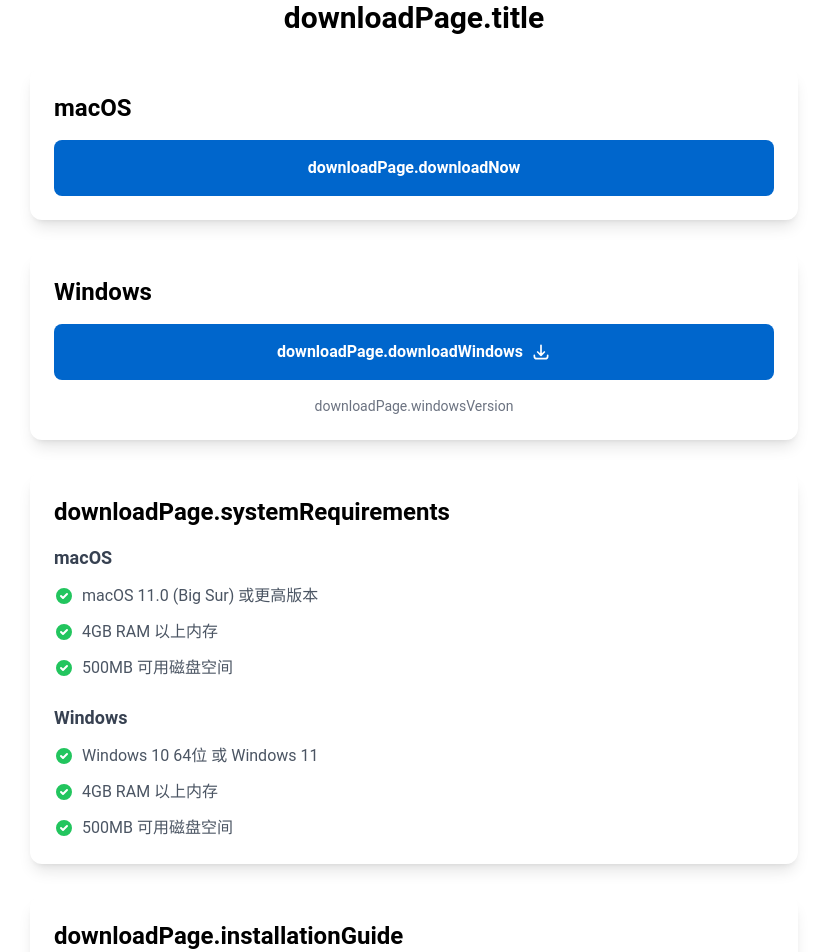
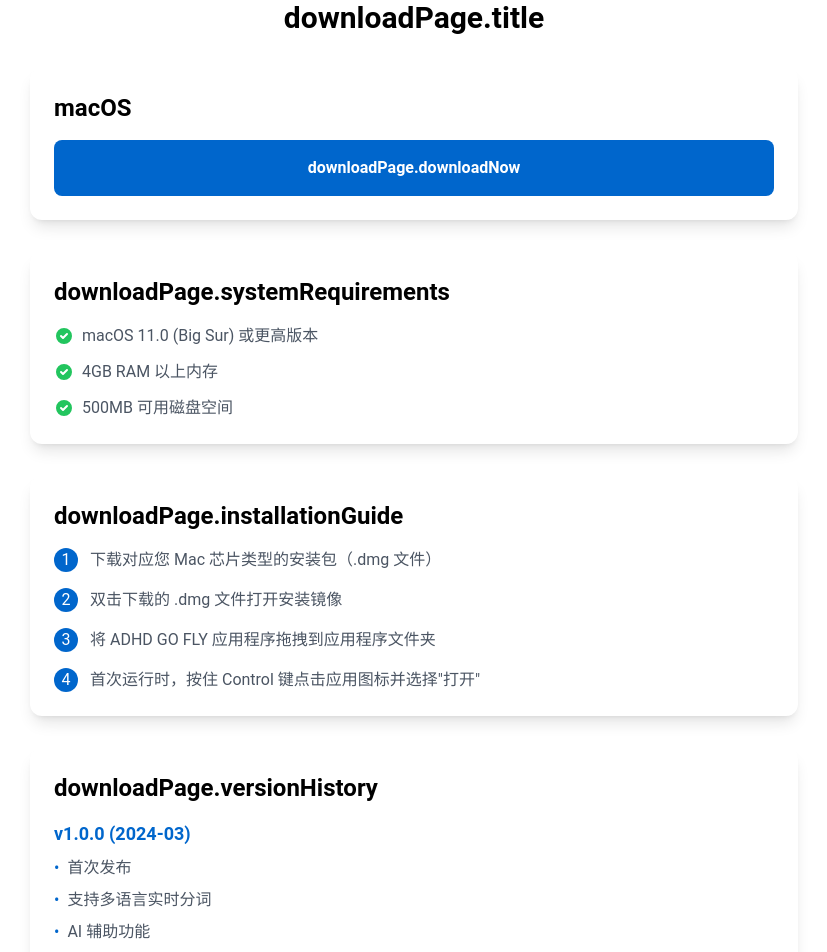
Before and after one commit to getofferhelp/adhdgofly-landing-page, a Vue app: page /download in a window 1280 px wide. Shown: the top 952 px of the page, without its empty margins (226-1053 px from the left). Built offline with nearby package versions, Linux system fonts and the light colour scheme.

Commit message:
Revert "win"
This reverts commit 77d57f04f894b38bc1a4f6349333a08150d54b1c.

```diff
--- a/src/locales/zh.json
+++ b/src/locales/zh.json
@@ -9,21 +9,14 @@
     "requirements": {
       "os": "macOS 11.0 (Big Sur) 或更高版本",
       "ram": "4GB RAM 以上内存",
-      "disk": "500MB 可用磁盘空间",
-      "windows": {
-        "os": "Windows 10 64位 或 Windows 11",
-        "ram": "4GB RAM 以上内存",
-        "disk": "500MB 可用磁盘空间"
-      }
+      "disk": "500MB 可用磁盘空间"
     },
     "installation": {
       "step1": "下载对应您 Mac 芯片类型的安装包（.dmg 文件）",
       "step2": "双击下载的 .dmg 文件打开安装镜像",
       "step3": "将 ADHD GO FLY 应用程序拖拽到应用程序文件夹",
       "step4": "首次运行时，按住 Control 键点击应用图标并选择 '打开' "
-    },
-    "downloadWindows": "下载 Windows 版本",
-    "windowsVersion": "64位系统适用"
+    }
   },
   "meta": {
     "title": "ADHD GO FLY - 多语言阅读编辑工具",
--- a/src/views/Download.vue
+++ b/src/views/Download.vue
@@ -19,31 +19,11 @@
           </div>
         </div>
 
-        <!-- Windows 下载选项 -->
-        <div class="bg-white dark:bg-gray-800 rounded-xl p-6 shadow-lg mb-8">
-          <h2 class="text-2xl font-semibold mb-4 dark:text-white">Windows</h2>
-          <div class="space-y-4">
-            <button @click="downloadWindows"
-                    class="w-full btn-primary p-4 text-center flex items-center justify-center">
-              <span>{{ $t('downloadPage.downloadWindows') }}</span>
-              <svg class="w-5 h-5 ml-2" fill="none" stroke="currentColor" viewBox="0 0 24 24">
-                <path stroke-linecap="round" stroke-linejoin="round" stroke-width="2" d="M4 16v1a3 3 0 003 3h10a3 3 0 003-3v-1m-4-4l-4 4m0 0l-4-4m4 4V4" />
-              </svg>
-            </button>
-            <p class="text-sm text-gray-500 dark:text-gray-400 text-center">
-              {{ $t('downloadPage.windowsVersion') }}
-            </p>
-          </div>
-        </div>
-
         <!-- 系统要求 -->
         <div class="bg-white dark:bg-gray-800 rounded-xl p-6 shadow-lg mb-8">
           <h2 class="text-2xl font-semibold mb-4 dark:text-white">
             {{ $t('downloadPage.systemRequirements') }}
           </h2>
-          <!-- macOS 要求 -->
-          <div class="mb-6">
-            <h3 class="text-lg font-semibold mb-3 text-gray-700 dark:text-gray-300">macOS</h3>
           <ul class="space-y-3 text-gray-600 dark:text-gray-300">
             <li class="flex items-start">
               <svg class="w-5 h-5 text-green-500 mr-2 mt-0.5" fill="currentColor" viewBox="0 0 20 20">
@@ -64,31 +44,6 @@
               <span>500MB 可用磁盘空间</span>
             </li>
           </ul>
-          </div>
-          <!-- Windows 要求 -->
-          <div>
-            <h3 class="text-lg font-semibold mb-3 text-gray-700 dark:text-gray-300">Windows</h3>
-            <ul class="space-y-3 text-gray-600 dark:text-gray-300">
-              <li class="flex items-start">
-                <svg class="w-5 h-5 text-green-500 mr-2 mt-0.5" fill="currentColor" viewBox="0 0 20 20">
-                  <path fill-rule="evenodd" d="M10 18a8 8 0 100-16 8 8 0 000 16zm3.707-9.293a1 1 0 00-1.414-1.414L9 10.586 7.707 9.293a1 1 0 00-1.414 1.414l2 2a1 1 0 001.414 0l4-4z" clip-rule="evenodd"/>
-                </svg>
-                <span>Windows 10 64位 或 Windows 11</span>
-              </li>
-              <li class="flex items-start">
-                <svg class="w-5 h-5 text-green-500 mr-2 mt-0.5" fill="currentColor" viewBox="0 0 20 20">
-                  <path fill-rule="evenodd" d="M10 18a8 8 0 100-16 8 8 0 000 16zm3.707-9.293a1 1 0 00-1.414-1.414L9 10.586 7.707 9.293a1 1 0 00-1.414 1.414l2 2a1 1 0 001.414 0l4-4z" clip-rule="evenodd"/>
-                </svg>
-                <span>4GB RAM 以上内存</span>
-              </li>
-              <li class="flex items-start">
-                <svg class="w-5 h-5 text-green-500 mr-2 mt-0.5" fill="currentColor" viewBox="0 0 20 20">
-                  <path fill-rule="evenodd" d="M10 18a8 8 0 100-16 8 8 0 000 16zm3.707-9.293a1 1 0 00-1.414-1.414L9 10.586 7.707 9.293a1 1 0 00-1.414 1.414l2 2a1 1 0 001.414 0l4-4z" clip-rule="evenodd"/>
-                </svg>
-                <span>500MB 可用磁盘空间</span>
-              </li>
-            </ul>
-          </div>
         </div>
 
         <!-- 安装指南 -->
@@ -164,22 +119,6 @@
   window.location.href = url
   showDownloadModal.value = false
 }
-
-const downloadWindows = () => {
-  const version = '1.0.0'
-  const downloadUrl = `https://github.com/your-repo/releases/download/v${version}/adhdgofly-win-x64-${version}.exe`
-
-  // 追踪下载事件
-  trackEvent('download_windows')
-
-  // 触发下载
-  const link = document.createElement('a')
-  link.href = downloadUrl
-  link.download = downloadUrl.split('/').pop()
-  document.body.appendChild(link)
-  link.click()
-  document.body.removeChild(link)
-}
 </script>
 
 <style scoped>
--- a/src/views/Home.vue
+++ b/src/views/Home.vue
@@ -368,35 +368,19 @@
 }
 
 const handleDownload = (arch: 'arm64' | 'x64') => {
+  // 实现下载逻辑
+  const url = arch === 'arm64'
+    ? '/downloads/adhdgofly-arm64.dmg'
+    : '/downloads/adhdgofly-x64.dmg'
+
   // 追踪下载事件
   trackEvent(`download_mac_${arch}`)
 
-  // 实际的下载链接
-  const version = '1.0.0' // 当前版本号
-  const downloadLinks = {
-    mac: {
-      arm64: `https://github.com/your-repo/releases/download/v${version}/adhdgofly-mac-arm64-${version}.dmg`,
-      x64: `https://github.com/your-repo/releases/download/v${version}/adhdgofly-mac-x64-${version}.dmg`
-    },
-    windows: {
-      x64: `https://github.com/your-repo/releases/download/v${version}/adhdgofly-win-x64-${version}.exe`
-    }
-  }
+  // 开始下载
+  window.location.href = url
 
-  // 获取对应的下载链接
-  const downloadUrl = downloadLinks.mac[arch]
-
-  if (downloadUrl) {
-    // 创建一个隐藏的 a 标签来触发下载
-    const link = document.createElement('a')
-    link.href = downloadUrl
-    link.download = downloadUrl.split('/').pop() // 获取文件名
-    document.body.appendChild(link)
-    link.click()
-    document.body.removeChild(link)
-  } else {
-    console.error('Download link not found')
-  }
+  // 关闭 Modal
+  showDownloadModal.value = false
 }
 
 onMounted(() => {
```
Lines whose indentation alone changed are shown as unchanged.
